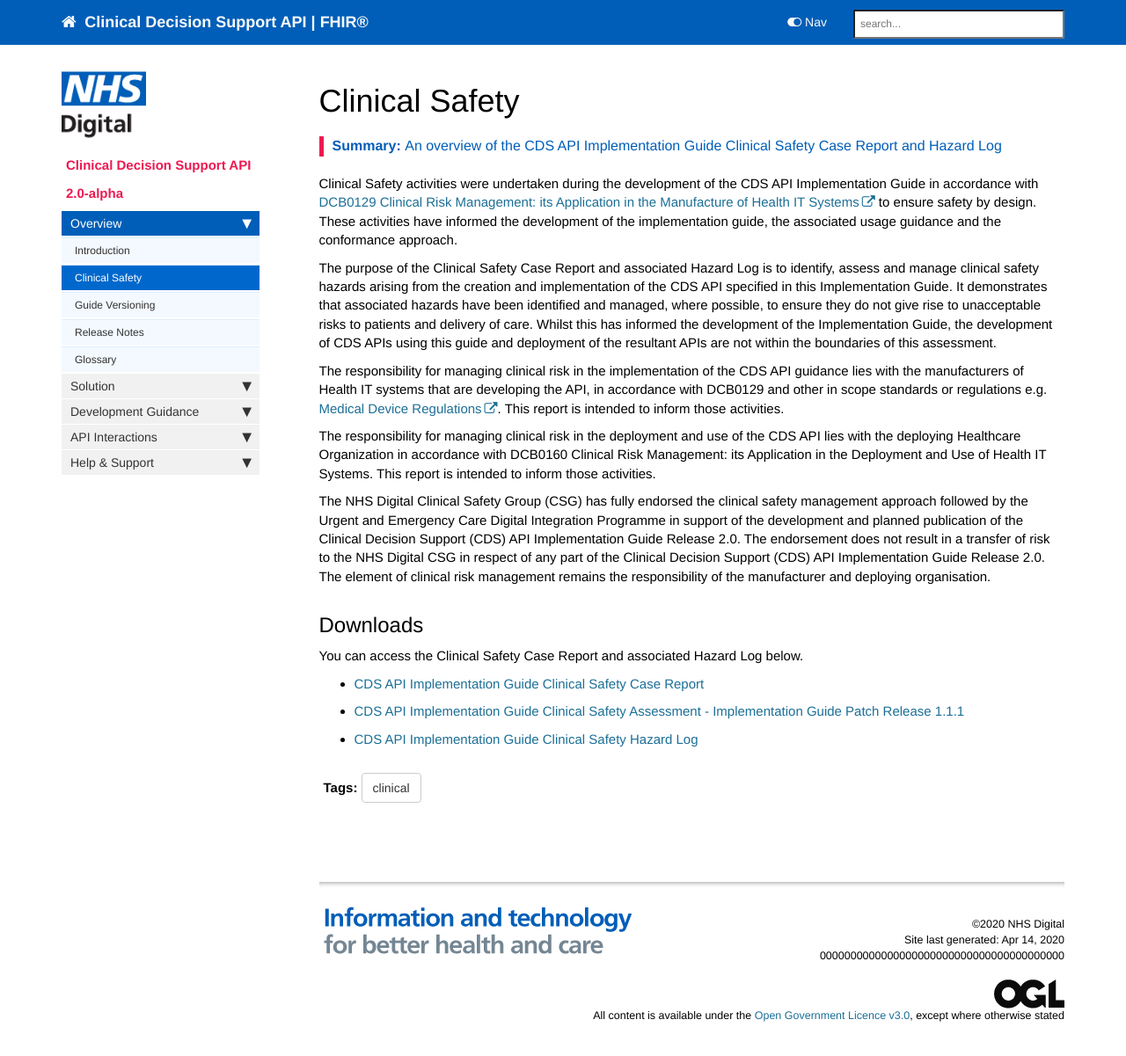
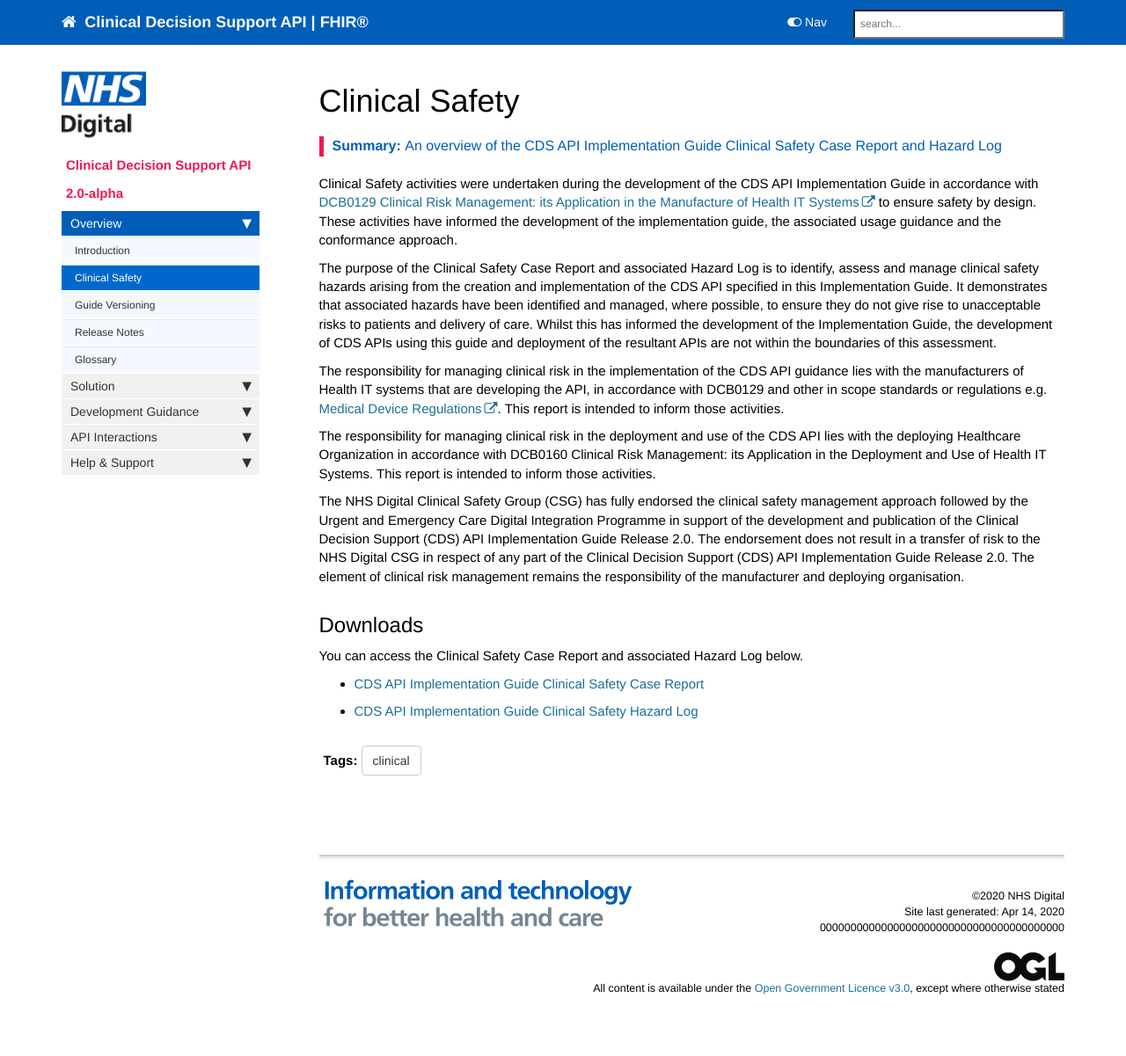
Before and after one commit to nhsconnect/FHIR-CDS, a Jekyll site: the page built from pages/overview/clinical_safety.md, in a window 1280 px wide and 1225 px high. Shown: the top 1201 px of the window at 88% size. Built offline with Jekyll 4.4.1, drawn with Linux system fonts in a browser that asks for light colours; nearby versions of some CDN libraries; comment, search, counter and statistics services are not loaded.

Commit message:
Updated to clinical safety v2 files

```diff
--- a/pages/overview/clinical_safety.md
+++ b/pages/overview/clinical_safety.md
@@ -16,11 +16,10 @@ The responsibility for managing clinical risk in the implementation of the CDS A
 
 The responsibility for managing clinical risk in the deployment and use of the CDS API lies with the deploying Healthcare Organization in accordance with DCB0160 Clinical Risk Management: its Application in the Deployment and Use of Health IT Systems. This report is intended to inform those activities.
 
-The NHS Digital Clinical Safety Group (CSG) has fully endorsed the clinical safety management approach followed by the Urgent and Emergency Care Digital Integration Programme in support of the development and planned publication of the Clinical Decision Support (CDS) API Implementation Guide Release 2.0.  The endorsement does not result in a transfer of risk to the NHS Digital CSG in respect of any part of the Clinical Decision Support (CDS) API Implementation Guide Release 2.0. The element of clinical risk management remains the responsibility of the manufacturer and deploying organisation.
+The NHS Digital Clinical Safety Group (CSG) has fully endorsed the clinical safety management approach followed by the Urgent and Emergency Care Digital Integration Programme in support of the development and publication of the Clinical Decision Support (CDS) API Implementation Guide Release 2.0.  The endorsement does not result in a transfer of risk to the NHS Digital CSG in respect of any part of the Clinical Decision Support (CDS) API Implementation Guide Release 2.0. The element of clinical risk management remains the responsibility of the manufacturer and deploying organisation.
 
 ## Downloads ##
 
 You can access the Clinical Safety Case Report and associated Hazard Log below.
-- [CDS API Implementation Guide Clinical Safety Case Report](files/Clinical_Safety_Case_Report_-_Clinical_Decision_Support_API_Implementaion_Guide_1.1_v1.0.pdf)
-- [CDS API Implementation Guide Clinical Safety Assessment - Implementation Guide Patch Release 1.1.1](files/Clinical_Safety_Assessment_-_CDS_API_Implementation_Guide_Patch_Release_1.1.1_v1.0.pdf)
-- [CDS API Implementation Guide Clinical Safety Hazard Log](files/CDS_API_Hazard_Log_V1.0.xlsx)
+- [CDS API Implementation Guide Clinical Safety Case Report](files/Clinical-Safety-Case-Report-CDS-API-Implementation-Guide-Release-2.0-v2.0.pdf)
+- [CDS API Implementation Guide Clinical Safety Hazard Log](files/CDS-API-Implementation-Guide-v2.0-Hazard-Log-v2.0.xlsx)
```
Also changed, not shown: 2 other files.
